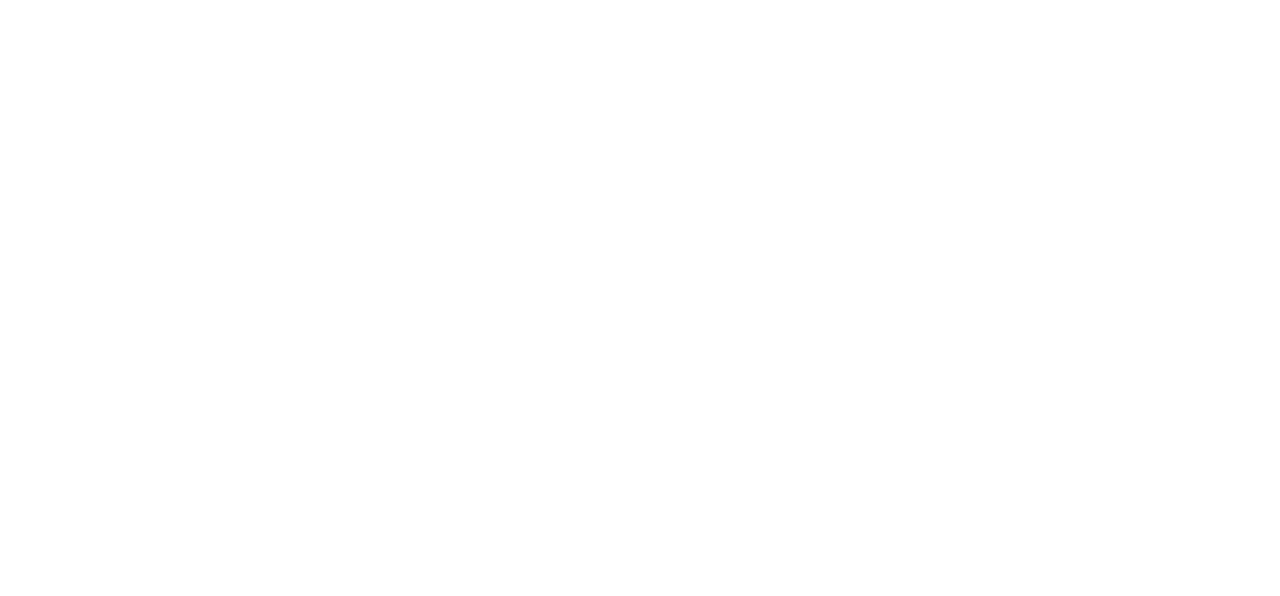
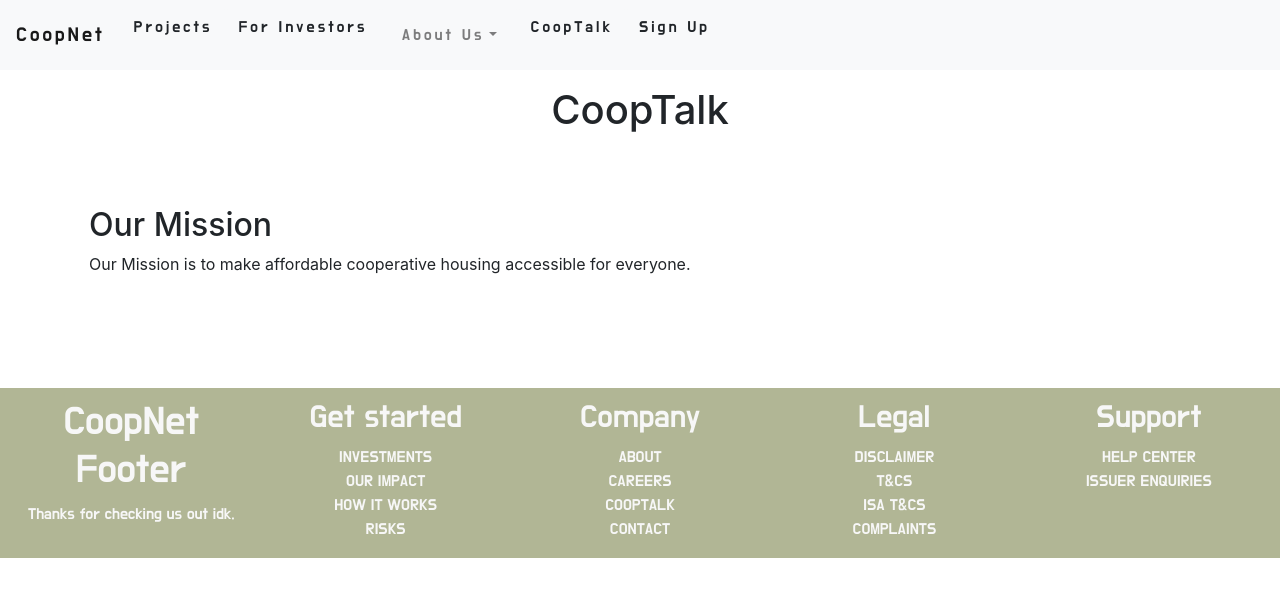
Before and after one commit to housing-coopnet/coopnet, a React (Create React App) app in the folder coopnetsite/: page /cooptalk in a window 1280 px wide. Shown: the top 596 px of the page. Built offline with nearby package versions, Linux system fonts and the light colour scheme.

Commit message:
start CoopTalk page

```diff
--- a/coopnetsite/src/components/App.js
+++ b/coopnetsite/src/components/App.js
@@ -7,6 +7,7 @@
 import Home from './Home';
 import Signup from './Signup';
 import About from './About';
+import CoopTalk from './CoopTalk';
 
 export default class App extends Component {
   render() {
@@ -16,6 +17,7 @@
         <Route path="/" exact component={Home} />
         <Route path="/signup" component={Signup} />
         <Route path="/about" component={About} />
+        <Route path="/cooptalk" component={CoopTalk} />
       </div>
     </Router>
     );
--- /dev/null
+++ b/coopnetsite/src/components/CoopTalk.js
@@ -0,0 +1,56 @@
+import React, { Component } from 'react';
+import '../stylesheets/App.css';
+import { Container, Col, Row, Navbar, Nav, NavDropdown, Form, FormControl, Button, Carousel, Table, Jumbotron, Tab, Card, Image, ListGroup} from 'react-bootstrap';
+import { NavLink } from 'react-router-dom'
+//import Image from 'react-bootstrap/Image'
+//import ListGroup from 'react-bootstrap/ListGroup'
+
+
+import Footer from "../components/Footer.js"
+import CarouselSlider from "../components/CarouselSlider.js"
+import NavHeader from "../components/NavHeader.js"
+
+
+class CoopTalk extends Component {
+    render() {
+      return (
+      <div>
+      <div class="App">
+      <NavHeader />
+
+
+       <Container>
+       <Row>
+               <Col>
+               <p>
+               </p>
+           <h1>CoopTalk</h1>
+
+                          </Col>
+                        </Row>
+       </Container>
+       <Container>
+                 <Row>
+                   <Col><Jumbotron className="introJumbo" fluid>
+                     <h2>Our Mission</h2>
+                     <p>
+                       Our Mission is to make affordable cooperative housing accessible for everyone.
+                     </p>
+
+                   </Jumbotron></Col>
+                 </Row>
+        </Container>
+
+
+        </div>
+
+        <div ref="footer">
+        <Footer/>
+        </div>
+        </div>
+   );
+}
+}
+
+
+export default CoopTalk;
--- a/coopnetsite/src/components/NavHeader.js
+++ b/coopnetsite/src/components/NavHeader.js
@@ -20,6 +20,7 @@
                   <NavLink to="/about"><NavDropdown.Item href="#action/3.3">Our Model</NavDropdown.Item></NavLink>
                    <NavLink to="/about"><NavDropdown.Item href="#action/3.4">Our Team</NavDropdown.Item></NavLink>
                   </NavDropdown></Button>
+                  <NavLink to="/cooptalk"><Button variant="light">CoopTalk</Button></NavLink>
                   <NavLink to="/signup"><Button variant = "light">Sign Up</Button></NavLink>
               </Nav>
             </Navbar.Collapse>
```
